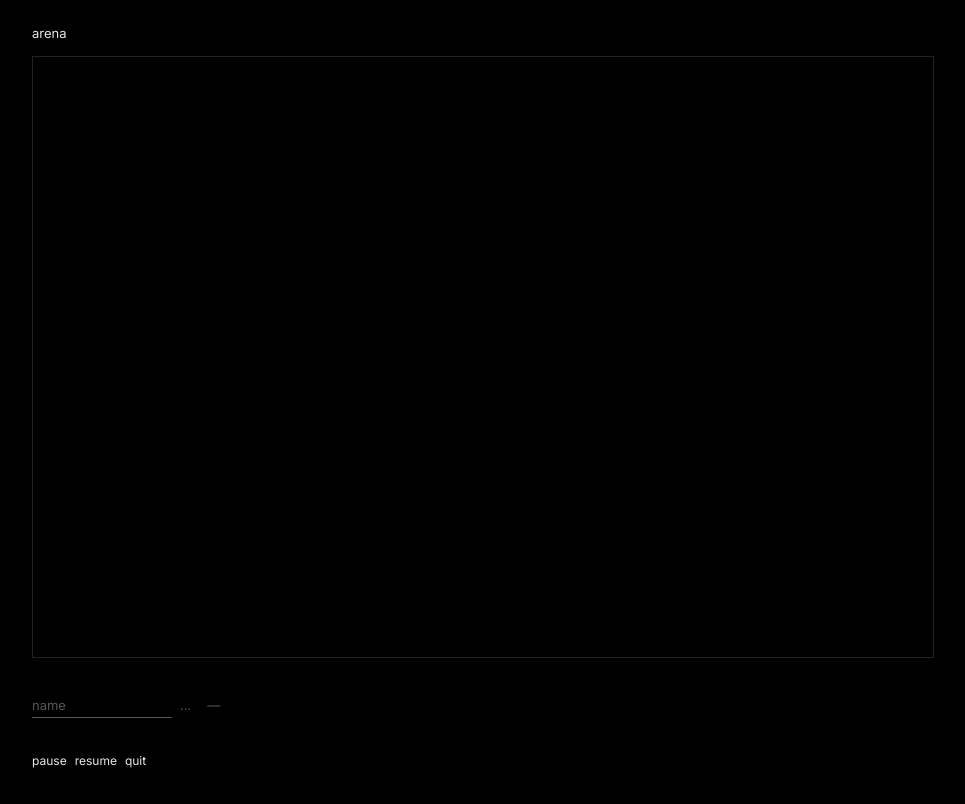
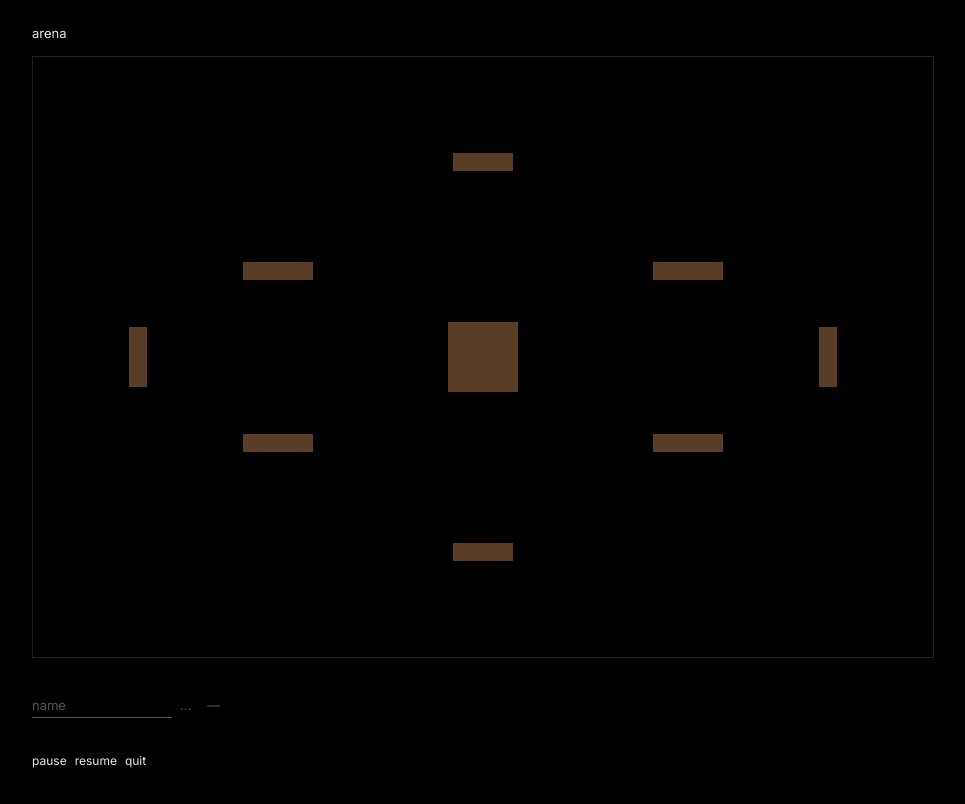
Before and after one commit to hugoqdesh/webgame, a website with bundled scripts: page apps/client/index.html in a window 1280 px wide. Shown: the whole page, without its empty margins (158-1123 px from the left). Built offline with nearby package versions, Linux system fonts and the light colour scheme; no server answers.

Commit message:
simple obstacles on arena

```diff
--- a/apps/client/src/renderer.js
+++ b/apps/client/src/renderer.js
@@ -1,9 +1,20 @@
 import { clientState } from "./state.js";
+import { GAME_CONFIG } from "../../../packages/shared/src/config.js";
 
 const playerElements = {};
 const projectileElements = {};
 const container = document.getElementById("players");
 const projectileContainer = document.getElementById("projectiles");
+
+const wallContainer = document.getElementById("walls");
+for (const wall of GAME_CONFIG.walls || []) {
+	const el = document.createElement("div");
+	el.className = "wall";
+	el.style.width = `${wall.w}px`;
+	el.style.height = `${wall.h}px`;
+	el.style.transform = `translate(${wall.x}px, ${wall.y}px)`;
+	wallContainer.appendChild(el);
+}
 
 export function render() {
 	// Reuse DOM nodes; only create/remove when players join/leave.
--- a/apps/client/styles/main.css
+++ b/apps/client/styles/main.css
@@ -77,6 +77,14 @@ header {
   background: #fff;
   border-radius: 50%;
   will-change: transform;
+}
+
+.wall {
+  position: absolute;
+  top: 0;
+  left: 0;
+  background: #5a3d26;
+  box-sizing: border-box;
 }
 
 .hp-bar {
--- a/packages/shared/src/config.js
+++ b/packages/shared/src/config.js
@@ -5,4 +5,17 @@ export const GAME_CONFIG = {
 	projectileSpeed: 15,
 	projectileSize: 15,
 	shootCooldownMs: 250,
+
+	// Obstacles
+	walls: [
+		{ x: 415, y: 265, w: 70, h: 70 },
+		{ x: 420, y: 96, w: 60, h: 18 },
+		{ x: 420, y: 486, w: 60, h: 18 },
+		{ x: 96, y: 270, w: 18, h: 60 },
+		{ x: 786, y: 270, w: 18, h: 60 },
+		{ x: 210, y: 205, w: 70, h: 18 },
+		{ x: 620, y: 205, w: 70, h: 18 },
+		{ x: 210, y: 377, w: 70, h: 18 },
+		{ x: 620, y: 377, w: 70, h: 18 },
+	],
 };
```
Also changed, not shown: apps/server/src/simulation.js (+34 -4 lines).
